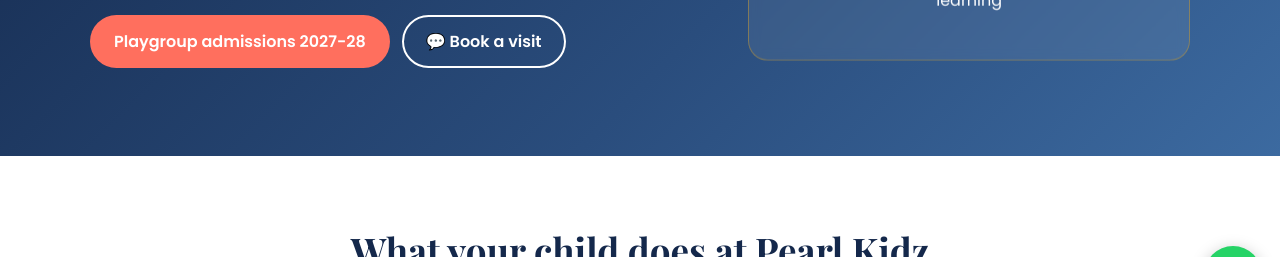
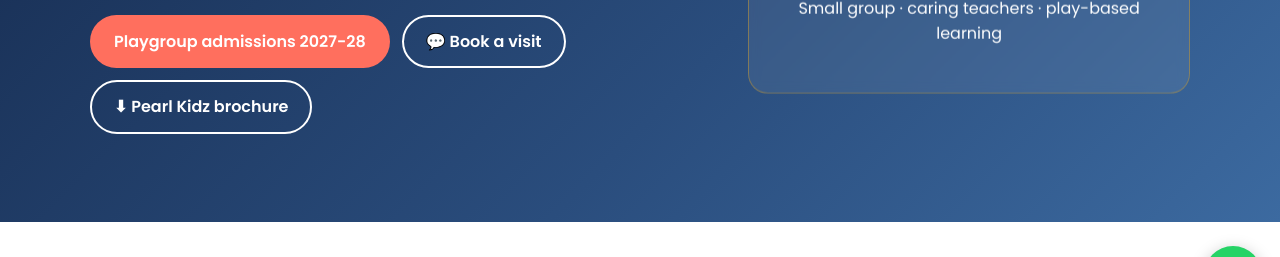
Before and after one commit to DhwaneetMi/chhayaglobalschool-website, a plain HTML site: page pearl-kidz/index.html in a window 1280 px wide. Shown: the part 478-735 px from the top of the page. Drawn offline with nearby package versions, Linux system fonts and the light colour scheme.

Commit message:
Pearl Kidz brochure on Pearl Kidz pages
Co-Authored-By: Claude Opus 5.5 <noreply@anthropic.com>
Claude-Session: https://claude.ai/code/session_01EGLHFkYdHCShyXADrRSiG5

```diff
--- a/pearl-kidz/index.html
+++ b/pearl-kidz/index.html
@@ -140,7 +140,7 @@ h1,h2,h3{font-family:'Playfair Display',Georgia,serif;line-height:1.2;margin:.2e
 <button class="burger" aria-label="Menu" onclick="document.body.classList.toggle('menu')">☰</button>
 <nav class="nav"><a href="../" data-en="Home" data-mr="मुख्यपृष्ठ" data-hi="होम">Home</a><a href="../pearl-kidz/" class=on data-en="Pearl Kidz" data-mr="पर्ल किड्झ" data-hi="पर्ल किड्ज़">Pearl Kidz</a><a href="../cgs/" data-en="Chhaya Global School" data-mr="छाया ग्लोबल स्कूल" data-hi="छाया ग्लोबल स्कूल">Chhaya Global School</a><a href="../about/" data-en="About us" data-mr="आमच्याबद्दल" data-hi="हमारे बारे में">About us</a><a href="../admissions/" data-en="Admissions" data-mr="प्रवेश" data-hi="प्रवेश">Admissions</a><a href="../contact/" data-en="Contact" data-mr="संपर्क" data-hi="संपर्क">Contact</a><a href="../akola-bus-dash/" data-en="🚌 Play" data-mr="🚌 खेळा" data-hi="🚌 खेलें">🚌 Play</a><a class="btn gold sm" href="../admissions/">Book a free visit</a></nav></div></header><section class="hero pkhero"><div class="wrap hero-in"><div><p class="eyebrow">Pearl Kidz · Ramdaspeth, Akola</p>
 <h1 class="baloo">A happy first school for your 2-year-old</h1><p class="lead">Pearl Kidz is our Playgroup for children aged 2 to 3. It's a gentle, loving first step away from home, on a safe campus with a garden and play area opposite Tilak Park.</p>
-<div class="btns"><a class="btn coral" href="../admissions/pearl-kidz/">Playgroup admissions 2027-28</a><a class="btn ghost" href="https://wa.me/918369413115?text=Hi%2C%20I%20would%20like%20to%20book%20a%20free%20school%20visit.">💬 Book a visit</a></div></div>
+<div class="btns"><a class="btn coral" href="../admissions/pearl-kidz/">Playgroup admissions 2027-28</a><a class="btn ghost" href="https://wa.me/918369413115?text=Hi%2C%20I%20would%20like%20to%20book%20a%20free%20school%20visit.">💬 Book a visit</a><a class="btn ghost" href="../assets/brochure-pearlkidz-2027-28.pdf" target="_blank" rel="noopener" download>⬇ Pearl Kidz brochure</a></div></div>
 <div class="hero-card pk"><span class="bm big"><svg xmlns="http://www.w3.org/2000/svg" viewBox="0 0 200 200" xmlns:c2pa="http://c2pa.org/manifest"><path d="M100,168 L10.0,148.9 Q-4.8,123.2 24.0,116.2 Q20.0,86.8 49.3,91.2 Q56.8,62.5 82.2,77.7 Q100.0,54.0 117.8,77.7 Q143.2,62.5 150.7,91.2 Q180.0,86.8 176.0,116.2 Q204.8,123.2 190.0,148.9 Z" fill="#FF6F5E"/><g stroke="#fff" stroke-width="4.5" stroke-linecap="round"><path d="M100,168 L24.0,116.2"/><path d="M100,168 L49.3,91.2"/><path d="M100,168 L82.2,77.7"/><path d="M100,168 L117.8,77.7"/><path d="M100,168 L150.7,91.2"/><path d="M100,168 L176.0,116.2"/></g><circle cx="100" cy="136" r="46" fill="#FFC23D" stroke="#fff" stroke-width="6"/><circle cx="82" cy="116" r="9" fill="#fff" opacity="0.6"/><circle cx="85" cy="136" r="6" fill="#14284B"/><circle cx="115" cy="136" r="6" fill="#14284B"/><path d="M82,152 Q100,168 118,152" fill="none" stroke="#14284B" stroke-width="6.5" stroke-linecap="round"/><path d="M172,22 Q175,38 188,42 Q175,46 172,62 Q169,46 156,42 Q169,38 172,22 Z" fill="#17A99B"/><circle cx="24" cy="40" r="7" fill="#5EB8EE"/></svg></span><b>Playgroup · age 2+</b><p>Small group · caring teachers · play-based learning</p></div></div></section>
 <section class="sec"><div class="wrap"><h2 class="t">What your child does at Pearl Kidz</h2><div class="grid4">
 <div class="card"><div class="ic">🤗</div><h3>Settling in happily</h3><p>Gentle routines so children feel secure and look forward to school.</p></div>
```
Also changed, not shown: admissions/pearl-kidz/index.html (+1 -1 lines), 1 other file.
